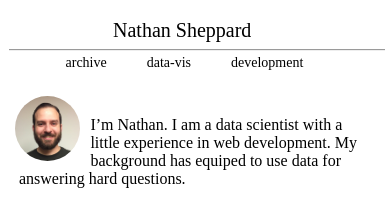
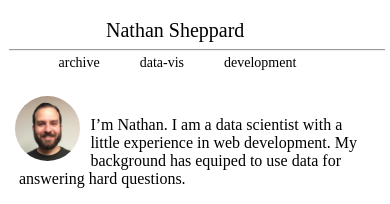
Before and after one commit to shepnathand/portfolio, a Jekyll site: the page built from index.md, in a window 390 px wide. Shown: the top 204 px of the page. Built offline with Jekyll 4.4.1, drawn with Linux system fonts in a browser that asks for light colours; nearby versions of some CDN libraries.

Commit message:
the most responsive!

```diff
--- a/styles/main.css
+++ b/styles/main.css
@@ -186,13 +186,13 @@
         max-width: 98%;
     }
     .nav-wrapper {
-        height: 10vh;
+        min-height: 6vh;
         max-height: 70px;
         padding: 1px;
         margin: 1px;
     }
     .site-title {
-        left: 50vw;
+        left: 50%;
         min-width: 214px;
         max-width: 100vw;
     }
@@ -206,7 +206,7 @@
         padding: 0;
         list-style-type: none;
         top: 60%;
-        left: 50vw;
+        left: 50%;
         min-width: 317px;
         max-width: 100vw;
     }
```
